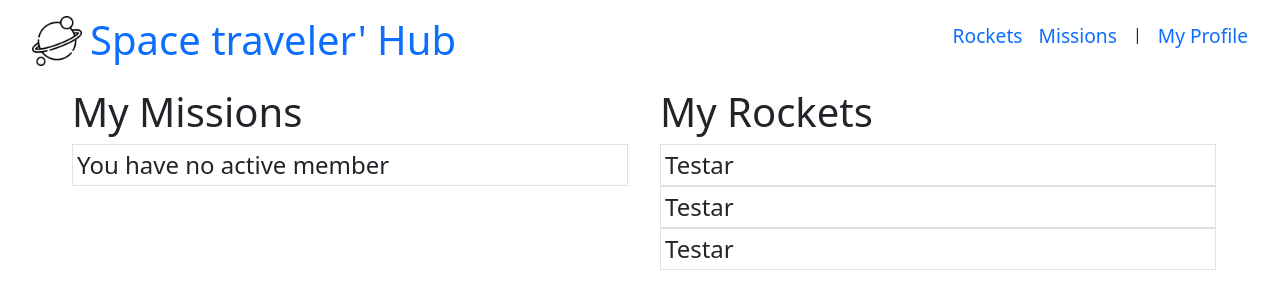
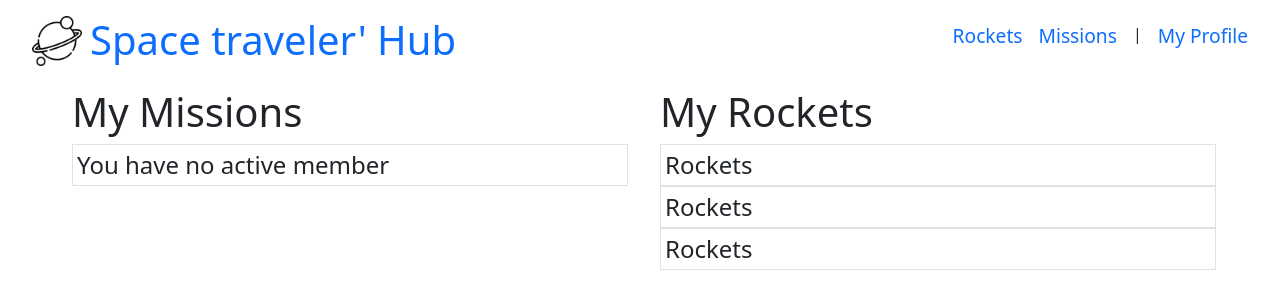
Before and after one commit to shafiuyushawu/space-travelers, a React (Create React App) app: page /profile in a window 1280 px wide. Shown: the top 308 px of the page. Built offline with nearby package versions, Linux system fonts and the light colour scheme.

Commit message:
Updated render list

```diff
--- a/src/pages/Profile.jsx
+++ b/src/pages/Profile.jsx
@@ -24,9 +24,9 @@ const Profile = () => {
       </ul>
       <ul className="w-50">
         <h1>My Rockets</h1>
-        <li className="p-1 text-2xl border">Testar</li>
-        <li className="p-1 text-2xl border">Testar</li>
-        <li className="p-1 text-2xl border">Testar</li>
+        <li className="p-1 text-2xl border">Rockets</li>
+        <li className="p-1 text-2xl border">Rockets</li>
+        <li className="p-1 text-2xl border">Rockets</li>
       </ul>
     </div>
   );
```
